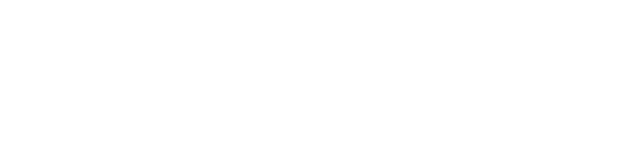
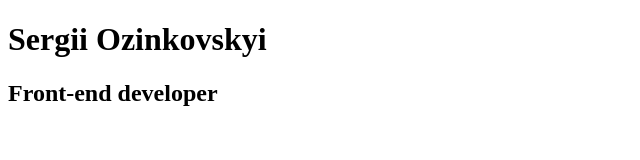
Before and after one commit to SergiiOz/rsschool-cv, a plain HTML site: page index.html in a window 1280 px wide. Shown: the whole page, without its empty margins (0-640 px from the left). Drawn offline with Linux system fonts and the light colour scheme.

Commit message:
feat: add basic page layout HTML

```diff
--- a/index.html
+++ b/index.html
@@ -4,7 +4,16 @@
         <meta charset="UTF-8" />
         <meta http-equiv="X-UA-Compatible" content="IE=edge" />
         <meta name="viewport" content="width=device-width, initial-scale=1.0" />
-        <title>Ozinkovskyi CV</title>
+        <title>CV Sergii Ozinkovskyi</title>
+        <link rel="stylesheet" href="style.css" />
     </head>
-    <body></body>
+    <body>
+        <div class="wrapper">
+            <header>
+                <h1>Sergii Ozinkovskyi</h1>
+                <h2>Front-end developer</h2>
+            </header>
+            <main></main>
+        </div>
+    </body>
 </html>
```
Also changed, not shown: 1 other file.
